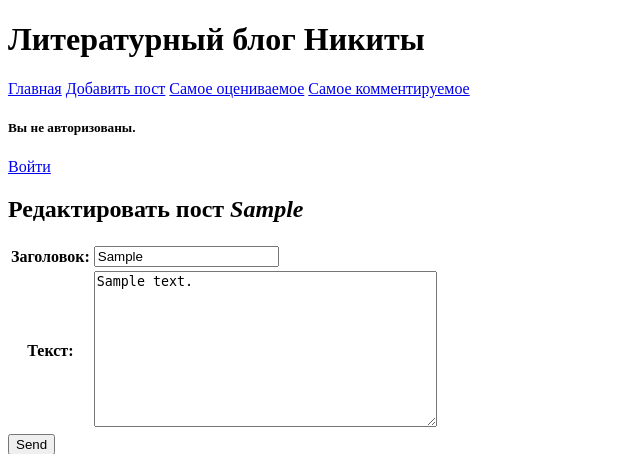
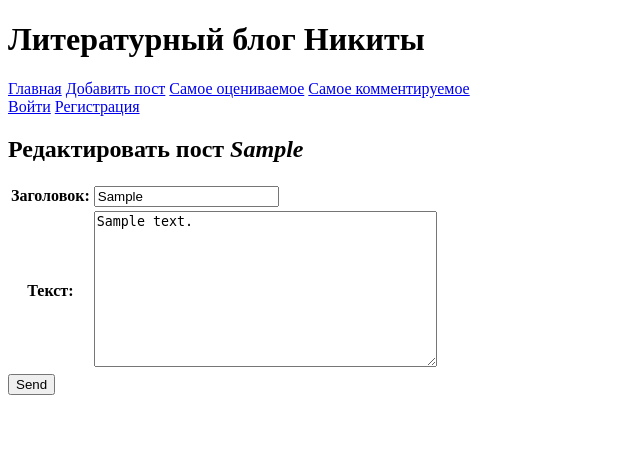
Before and after one commit to sillynuy/basic_blog_v1, a Django app: page /blog/1/edit in a window 1280 px wide. Shown: the top 454 px of the page, without its empty margins (0-640 px from the left). Run offline with Django 3.2, Linux system fonts and the light colour scheme; tables that the repository leaves empty hold one stand-in row (values such as "Sample post").

Commit message:
изменено меню
добавлены ссылки на логин/регистр в меню

```diff
--- a/blog/templates/includes/menu.html
+++ b/blog/templates/includes/menu.html
@@ -3,4 +3,14 @@
     <a href="{% url 'blog:post_add' %}">Добавить пост</a>
     <a href="{% url 'blog:most_rated' %}">Самое оцениваемое</a>
     <a href="{% url 'blog:most_commented' %}">Самое комментируемое</a>
+    <div>
+        {% if user.is_authenticated %}
+            <h4>Привет, {{ user.username }}!</h4>
+            <p><a href="{% url 'logout' %}">Выйти</a></p>
+        {% else %}
+            <a href="{% url 'login' %}">Войти</a>
+            <a href="{% url 'signup' %}">Регистрация</a>
+        {% endif %}
+    </div>
+
 </nav>
--- a/templates/blog_base.html
+++ b/templates/blog_base.html
@@ -8,13 +8,6 @@
     {% block header %}
         <h1>Литературный блог Никиты</h1>
         {% include 'includes/menu.html' %}
-        {% if user.is_authenticated %}
-            <h5>Привет, {{ user.username }}!</h5>
-            <p><a href="{% url 'logout' %}">Выйти</a></p>
-        {% else %}
-            <h5>Вы не авторизованы.</h5>
-            <a href="{% url 'login' %}">Войти</a>
-        {% endif %}
 
     {% endblock %}
 
```
